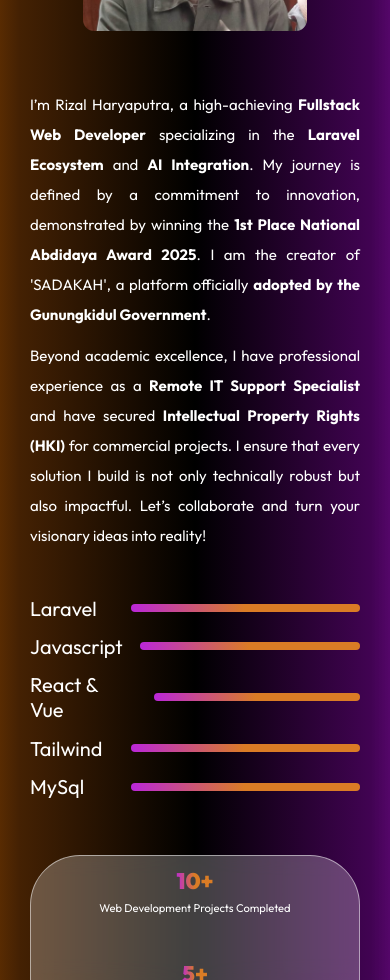
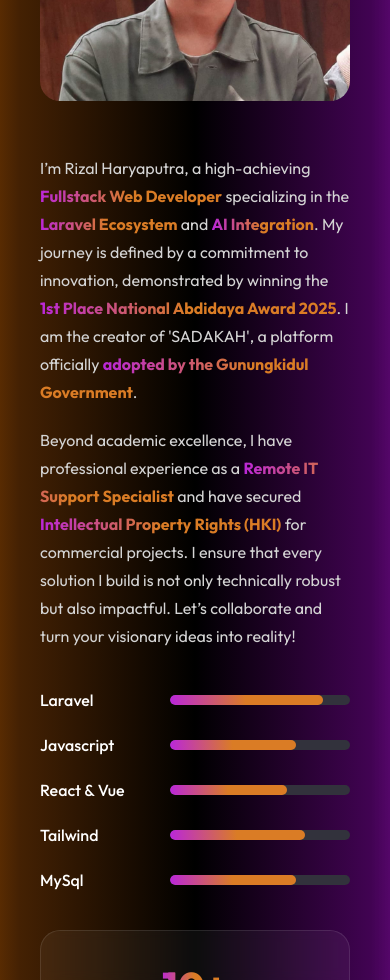
Before and after one commit to RizalHaryaputra/my-portfolio, a React (Vite) app: page / in a window 390 px wide. Shown: the part 1020-2000 px from the top of the page. Built offline with nearby package versions, Linux system fonts and the light colour scheme.

Commit message:
refactor(about): optimize layout structure, improve responsive borders, and standardize typography

```diff
--- a/src/Components/About/About.css
+++ b/src/Components/About/About.css
@@ -1,10 +1,10 @@
 .about {
     display: flex;
     flex-direction: column;
-    margin: 5rem 12rem;
+    align-items: center;
     justify-content: center;
-    align-items: center;
-    gap: 5rem;
+    gap: 80px;
+    margin: 80px 170px;
 }
 
 .about-title {
@@ -23,149 +23,193 @@
     width: 50%;
 }
 
+/* --- SECTIONS (Foto & Text) --- */
 .about-sections {
     display: flex;
-    gap: 5rem;
+    gap: 80px;
+    align-items: flex-start;
 }
 
-.about-sections img {
-    width: 20rem;
-    border-radius: 1rem;
+.about-left {
+    flex: 1;
+}
+
+.about-left img {
+    width: 100%;
+    max-width: 400px;
+    border-radius: 20px;
+    object-fit: cover;
 }
 
 .about-right {
+    flex: 1.5;
     display: flex;
     flex-direction: column;
-    gap: 4rem;
+    gap: 40px;
 }
 
 .about-para {
     display: flex;
     flex-direction: column;
-    gap: 1rem;
+    gap: 20px;
     font-size: 20px;
     line-height: 35px;
-    text-align: justify;
+    font-weight: 400;
+    color: #d4d4d4;
+    text-align: left;
 }
 
+.about-para strong {
+    background: linear-gradient(267deg, #DA7C25 50.36%, #B923E1 102.06%);
+    -webkit-background-clip: text;
+    -webkit-text-fill-color: transparent;
+    font-weight: 700;
+}
+
+/* --- SKILLS --- */
 .about-skills {
     display: flex;
     flex-direction: column;
-    gap: 1.2rem;
+    gap: 25px;
 }
 
 .about-skill {
     display: flex;
-    gap: 2rem;
     align-items: center;
+    gap: 30px;
     transition: 0.3s;
 }
 
 .about-skill p {
-    min-width: 7rem;
+    min-width: 120px;
     font-size: 20px;
+    font-weight: 500;
 }
 
-.about-skill hr {
-    outline: none;
-    border: none;
-    height: 8px;
+.skill-bar {
+    width: 100%;
+    height: 10px;
+    background-color: #32323c;
+    border-radius: 50px;
+    overflow: hidden;
+}
+
+.skill-bar span {
+    display: block;
+    height: 100%;
     border-radius: 50px;
     background: linear-gradient(267deg, #DA7C25 50.36%, #B923E1 102.06%);
 }
 
+.about-skill:hover {
+    transform: scale(1.02);
+}
+
+/* --- ACHIEVEMENTS --- */
 .about-achievements {
-    padding: 1rem;
-    border-radius: 50px;
     display: flex;
     width: 100%;
     justify-content: space-around;
-    margin-bottom: 5rem;
-    background: rgba(255,255,255,0.25);
-    -webkit-backdrop-filter: blur(10px);
-    backdrop-filter: blur(10px);
-    border: 1px solid rgba(255, 255, 255, 0.51);
+    align-items: center;
+    margin-bottom: 50px;
+    padding: 30px 0;
+    border-radius: 20px;
+    background: rgba(255, 255, 255, 0.05);
+    border: 1px solid rgba(255, 255, 255, 0.1);
+    backdrop-filter: blur(5px);
 }
 
 .about-achievement {
     display: flex;
     flex-direction: column;
-    gap: 0.5rem;
     align-items: center;
+    gap: 10px;
     transition: 0.5s;
+    width: 100%;
+    border-right: 1px solid rgba(255, 255, 255, 0.2);
 }
 
-.about-achievement h1 {
-    font-size: 2rem;
-    font-weight: 1000;
+.about-achievement:last-child {
+    border-right: none;
+}
+
+.about-achievement h2 {
+    font-size: 40px;
+    font-weight: 800; /* Max standard bold */
     background: linear-gradient(267deg, #DA7C25 50.36%, #B923E1 102.06%);
     -webkit-background-clip: text;
     -webkit-text-fill-color: transparent;
     background-clip: text;
+    margin: 0;
 }
 
-.about-skill:hover {
-    transform: scale(1.03);
-    transition: 0.3s;
+.about-achievement p {
+    font-size: 16px;
+    font-weight: 500;
+    text-align: center;
+    max-width: 150px;
+    text-transform: uppercase;
+    letter-spacing: 1px;
 }
 
 .about-achievement:hover {
     transform: scale(1.1);
-    transition: 0.5s;
 }
+
+/* --- RESPONSIVE --- */
 
 @media (max-width: 1024px) {
     .about {
         margin: 80px 70px;
+        gap: 60px;
     }
+
     .about-sections {
         flex-direction: column;
         align-items: center;
-        gap: 3rem;
+        gap: 50px;
+    }
+
+    .about-left img {
+        max-width: 350px;
     }
 
     .about-para {
         font-size: 18px;
-        line-height: 30px;
+        line-height: 32px;
     }
-
-    /* .about-achievements {
-        flex-direction: column;
-        gap: 3rem;
-        align-items: center;
-    } */
 }
 
 @media (max-width: 768px) {
     .about {
         margin: 50px 40px;
+        gap: 40px;
     }
 
-    .about-sections {
-        display: flex;
-        flex-wrap: wrap;
-        justify-content: center;
-        gap: 5rem;
+    .about-achievements {
+        flex-direction: column;
+        gap: 30px;
+        padding: 30px;
+    }
+
+    .about-achievement {
+        border-right: none;
+        border-bottom: 1px solid rgba(255, 255, 255, 0.2);
+        padding-bottom: 20px;
+    }
+
+    .about-achievement:last-child {
+        border-bottom: none;
+        padding-bottom: 0;
+    }
+
+    .about-skill p {
+        font-size: 16px;
+        min-width: 100px;
     }
 
     .about-para {
-        display: flex;
-        flex-direction: column;
-        gap: 1rem;
-        font-size: 15px;
-        text-align: justify;
-    }
-
-    .about-achievements {
-        display: flex;
-        flex-wrap: wrap;
-        flex-direction: column;
-        gap: 2rem;
-        align-items: center;
-        transition: 0.5s;
-    }
-
-    .about {
-        margin: 50px 30px;
+        font-size: 16px;
+        line-height: 28px;
     }
 }
--- a/src/Components/About/About.jsx
+++ b/src/Components/About/About.jsx
@@ -8,41 +8,42 @@ const About = () => {
         <div id='about' className="about">
             <div className="about-title">
                 <h1>About Me</h1>
-                <img src={theme_pattern}></img>
+                <img src={theme_pattern} alt="Theme Pattern" />
             </div>
+
             <div className="about-sections">
                 <div className="about-left">
-                    <img src={profile_img}></img>
+                    <img src={profile_img} alt="Rizal Haryaputra" />
                 </div>
+
                 <div className="about-right">
                     <div className="about-para">
-                        <div className="about-para">
-                            <p>I’m Rizal Haryaputra, a high-achieving <strong>Fullstack Web Developer</strong> specializing in the <strong>Laravel Ecosystem</strong> and <strong>AI Integration</strong>. My journey is defined by a commitment to innovation, demonstrated by winning the <strong>1st Place National Abdidaya Award 2025</strong>. I am the creator of 'SADAKAH', a platform officially <strong>adopted by the Gunungkidul Government</strong>.</p>
-                            <p>Beyond academic excellence, I have professional experience as a <strong>Remote IT Support Specialist</strong> and have secured <strong>Intellectual Property Rights (HKI)</strong> for commercial projects. I ensure that every solution I build is not only technically robust but also impactful. Let’s collaborate and turn your visionary ideas into reality!</p>
-                        </div>
+                        <p>I’m Rizal Haryaputra, a high-achieving <strong>Fullstack Web Developer</strong> specializing in the <strong>Laravel Ecosystem</strong> and <strong>AI Integration</strong>. My journey is defined by a commitment to innovation, demonstrated by winning the <strong>1st Place National Abdidaya Award 2025</strong>. I am the creator of 'SADAKAH', a platform officially <strong>adopted by the Gunungkidul Government</strong>.</p>
+                        <p>Beyond academic excellence, I have professional experience as a <strong>Remote IT Support Specialist</strong> and have secured <strong>Intellectual Property Rights (HKI)</strong> for commercial projects. I ensure that every solution I build is not only technically robust but also impactful. Let’s collaborate and turn your visionary ideas into reality!</p>
                     </div>
+
                     <div className="about-skills">
-                        <div className="about-skill"><p>Laravel</p><hr style={{ width: "85%" }} /></div>
-                        <div className="about-skill"><p>Javascript</p><hr style={{ width: "70%" }} /></div>
-                        <div className="about-skill"><p>React & Vue</p><hr style={{ width: "65%" }} /></div>
-                        <div className="about-skill"><p>Tailwind</p><hr style={{ width: "75%" }} /></div>
-                        <div className="about-skill"><p>MySql</p><hr style={{ width: "70%" }} /></div>
+                        <div className="about-skill"><p>Laravel</p><div className="skill-bar"><span style={{ width: "85%" }}></span></div></div>
+                        <div className="about-skill"><p>Javascript</p><div className="skill-bar"><span style={{ width: "70%" }}></span></div></div>
+                        <div className="about-skill"><p>React & Vue</p><div className="skill-bar"><span style={{ width: "65%" }}></span></div></div>
+                        <div className="about-skill"><p>Tailwind</p><div className="skill-bar"><span style={{ width: "75%" }}></span></div></div>
+                        <div className="about-skill"><p>MySql</p><div className="skill-bar"><span style={{ width: "70%" }}></span></div></div>
                     </div>
                 </div>
             </div>
+
             <div className="about-achievements">
                 <div className="about-achievement">
-                    <h1>10+</h1>
+                    <h2>10+</h2>
                     <p>Web Development Projects Completed</p>
                 </div>
-                <hr />
+                {/* Garis pemisah ditangani oleh CSS border */}
                 <div className="about-achievement">
-                    <h1>5+</h1>
+                    <h2>5+</h2>
                     <p>Web Development Trainings Completed</p>
                 </div>
-                <hr />
                 <div className="about-achievement">
-                    <h1>5+</h1>
+                    <h2>5+</h2>
                     <p>Tools Mastered</p>
                 </div>
             </div>
@@ -50,4 +51,4 @@ const About = () => {
     )
 }
 
-export default About
+export default About;
--- a/src/Components/Contact/Contact.css
+++ b/src/Components/Contact/Contact.css
@@ -50,7 +50,6 @@
     color: white;
     font-size: 20px;
     line-height: 35px;
-    text-align: justify;
 }
 
 .contact-details {
--- a/src/Components/MyWork/MyWork.css
+++ b/src/Components/MyWork/MyWork.css
@@ -32,12 +32,11 @@
 }
 
 .mywork-card {
-    border-radius: 10px;
-    background: rgba(255,255,255,0.25);
-    -webkit-backdrop-filter: blur(10px);
-    backdrop-filter: blur(10px);
-    border: 1px solid rgba(255, 255, 255, 0.51);
-    border-radius: 15px;
+    border-radius: 20px;
+    /* Efek Kaca */
+    background: rgba(255, 255, 255, 0.05);
+    border: 2px solid rgba(255, 255, 255, 0.1);
+    backdrop-filter: blur(5px);
     overflow: hidden;
     cursor: pointer;
     transition: transform 0.3s ease, box-shadow 0.3s ease;
@@ -80,11 +79,17 @@
 }
 
 .card-overlay span {
+    display: inline-flex;
+    align-items: center;
+    justify-content: center;
+    padding: 12px 30px;
+    border-radius: 50px;
+    background: linear-gradient(270deg, #DF8908 10%, #B415FF 100%);
     color: white;
+    text-decoration: none;
     font-weight: 500;
-    border: 1px solid white;
-    padding: 8px 16px;
-    border-radius: 20px;
+    transition: 0.3s;
+    width: fit-content;
 }
 
 .mywork-card:hover .card-overlay {
```
